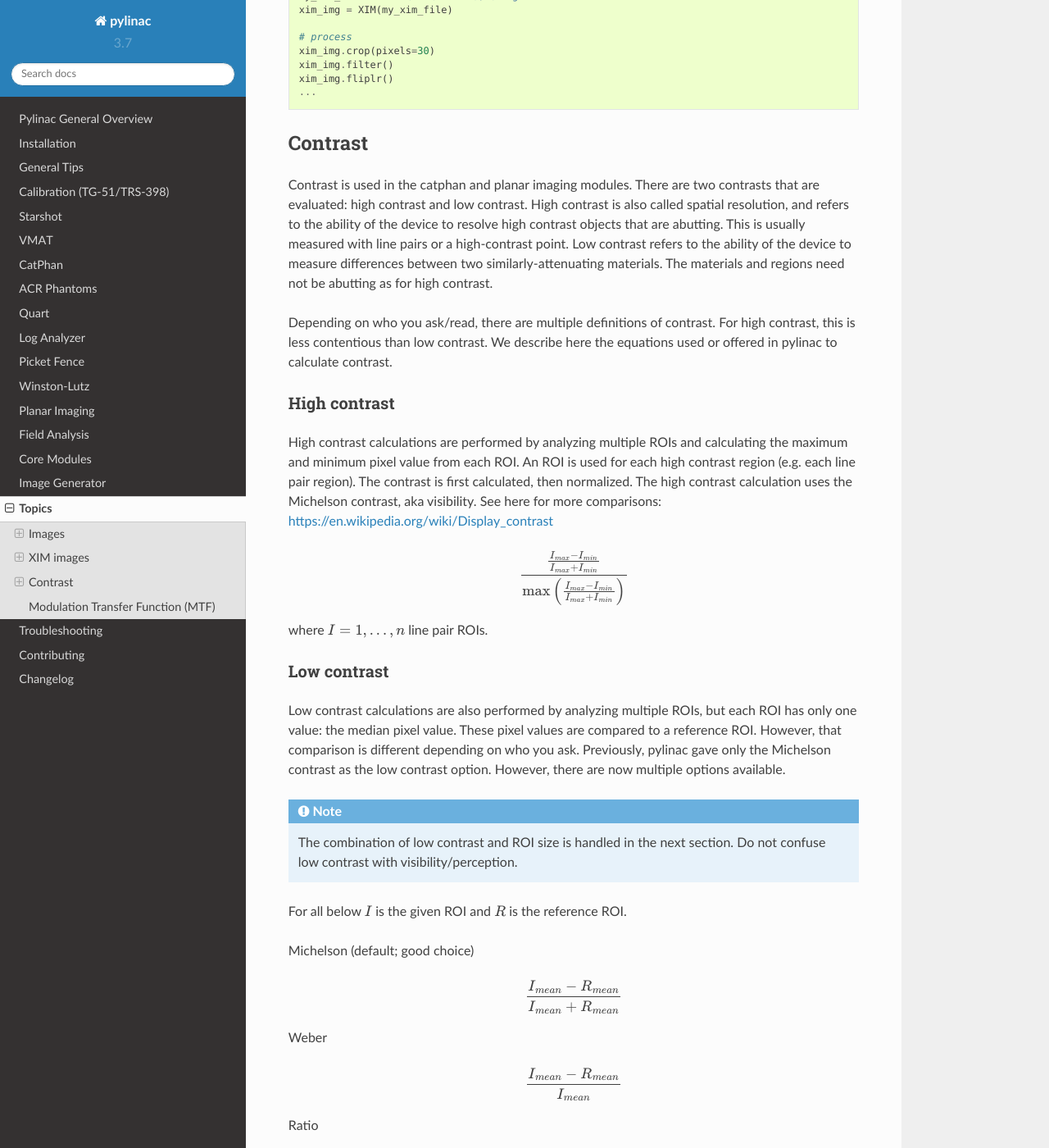
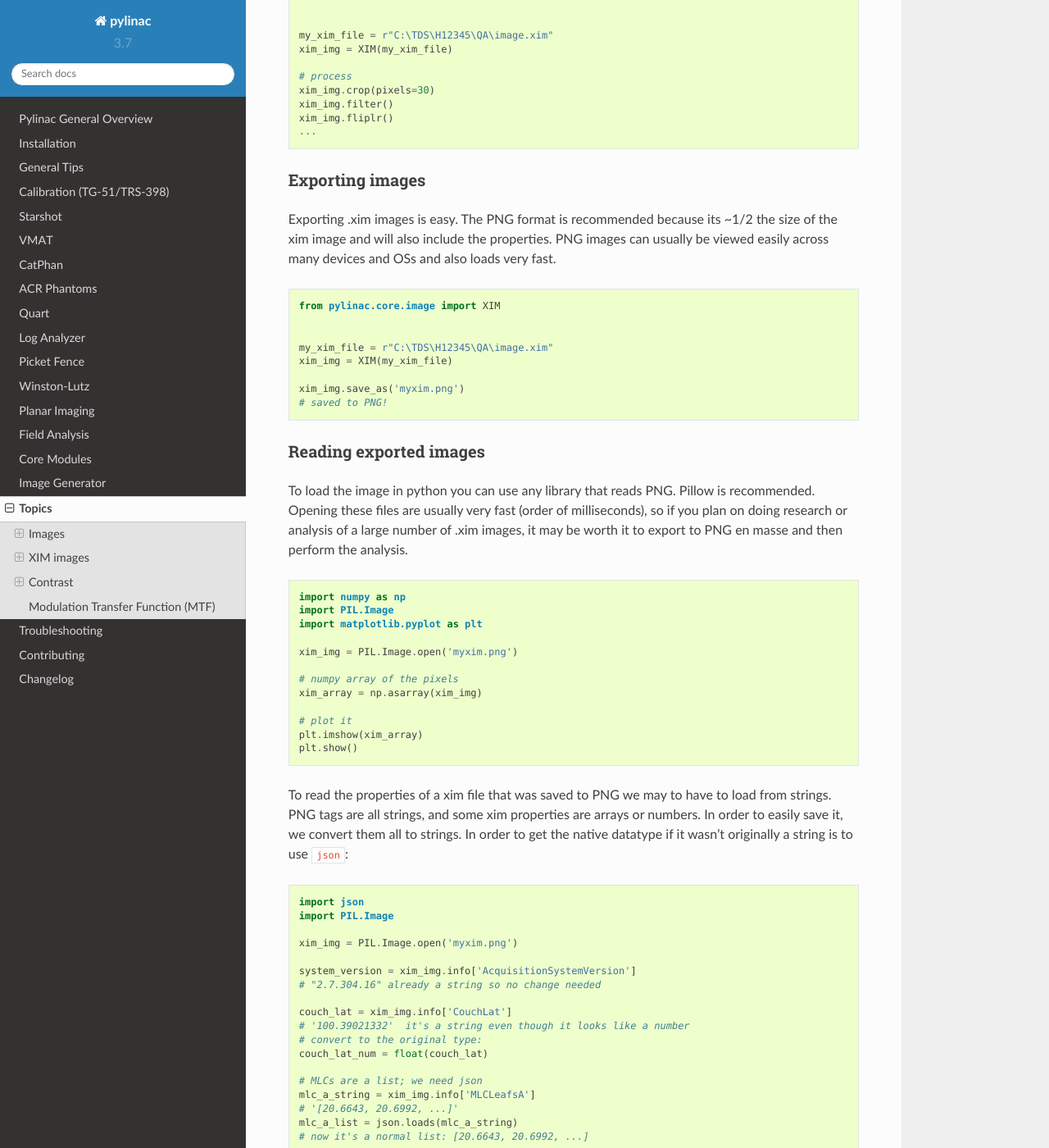
Before and after one commit to jrkerns/pylinac, a Sphinx documentation site: the page built from docs/source/topics.rst, in a window 1280 px wide and 1400 px high, scrolled down 2971 px. Shown: the whole window at 82% size. Built offline with Sphinx 7.4.7 and the Read the Docs theme 2.0.0, drawn with Linux system fonts in a browser that asks for light colours; some of the changed text lies outside the part shown.

Commit message:
optimize + add export ability

```diff
--- a/docs/source/topics.rst
+++ b/docs/source/topics.rst
@@ -77,7 +77,7 @@ which comes from this repo: https://bitbucket.org/dmoderesearchtools/ximreader/s
 
 The XIM images used a custom compression format. Why they chose to use a custom format is beyond me. Moreso, the
 format they chose was that of a PNG algorithm. So, XIM images are just PNG images but with a custom lookup table
-and property tags. A TIFF format would've worked just as well. It's possible this is security by obscurity.
+and property tags. A TIFF format would've worked just as well. It's possible this is security by obscurity or NIH syndrome.
 
 Loading an XIM image
 ^^^^^^^^^^^^^^^^^^^^
@@ -98,8 +98,9 @@ To load an XIM images use the :class:`~pylinac.core.image.XIM` class:
     # see the XIM properties
     print(xim_img.properties)
 
-Reconstructing the image pixels is relatively slow thanks to the custom compression format,
-so if you are only searching through the properties you can skip reconstructing the pixels:
+Reconstructing the image pixels is relatively slow (~1s for AS1200 image) thanks to the custom compression format,
+so if you are only searching through the properties you can skip reconstructing the pixels. Skipping the
+pixels and only reading the properties is relatively fast (order of milliseconds):
 
 .. code-block:: python
 
@@ -135,6 +136,76 @@ An XIM has all the utility methods other pylinac image do, so use this to your a
     xim_img.filter()
     xim_img.fliplr()
     ...
+
+.. _export-xim:
+
+Exporting images
+^^^^^^^^^^^^^^^^
+
+Exporting .xim images is easy. The PNG format is recommended because its ~1/2 the size of the xim image and will
+also include the properties. PNG images can usually be viewed easily across many devices and OSs and also loads very fast.
+
+.. code-block:: python
+
+    from pylinac.core.image import XIM
+
+
+    my_xim_file = r"C:\TDS\H12345\QA\image.xim"
+    xim_img = XIM(my_xim_file)
+
+    xim_img.save_as('myxim.png')
+    # saved to PNG!
+
+.. _reading-exported-xim:
+
+Reading exported images
+^^^^^^^^^^^^^^^^^^^^^^^
+
+To load the image in python you can use any library that reads PNG. Pillow is recommended.
+Opening these files are usually very fast (order of milliseconds), so
+if you plan on doing research or analysis of a large number of .xim images, it may be worth it
+to export to PNG en masse and then perform the analysis.
+
+.. code-block:: python
+
+    import numpy as np
+    import PIL.Image
+    import matplotlib.pyplot as plt
+
+    xim_img = PIL.Image.open('myxim.png')
+
+    # numpy array of the pixels
+    xim_array = np.asarray(xim_img)
+
+    # plot it
+    plt.imshow(xim_array)
+    plt.show()
+
+To read the properties of a xim file that was saved to PNG we may to have to load from strings.
+PNG tags are all strings, and some xim properties are arrays or numbers. In order to
+easily save it, we convert them all to strings. In order to get the native datatype
+if it wasn't originally a string is to use ``json``:
+
+.. code-block:: python
+
+    import json
+    import PIL.Image
+
+    xim_img = PIL.Image.open('myxim.png')
+
+    system_version = xim_img.info['AcquisitionSystemVersion']
+    # "2.7.304.16" already a string so no change needed
+
+    couch_lat = xim_img.info['CouchLat']
+    # '100.39021332'  it's a string even though it looks like a number
+    # convert to the original type:
+    couch_lat_num = float(couch_lat)
+
+    # MLCs are a list; we need json
+    mlc_a_string = xim_img.info['MLCLeafsA']
+    # '[20.6643, 20.6992, ...]'
+    mlc_a_list = json.loads(mlc_a_string)
+    # now it's a normal list: [20.6643, 20.6992, ...]
 
 .. _contrast:
 
```
Also changed, not shown: docs/source/changelog.rst (+5 -4 lines), 2 other files.
